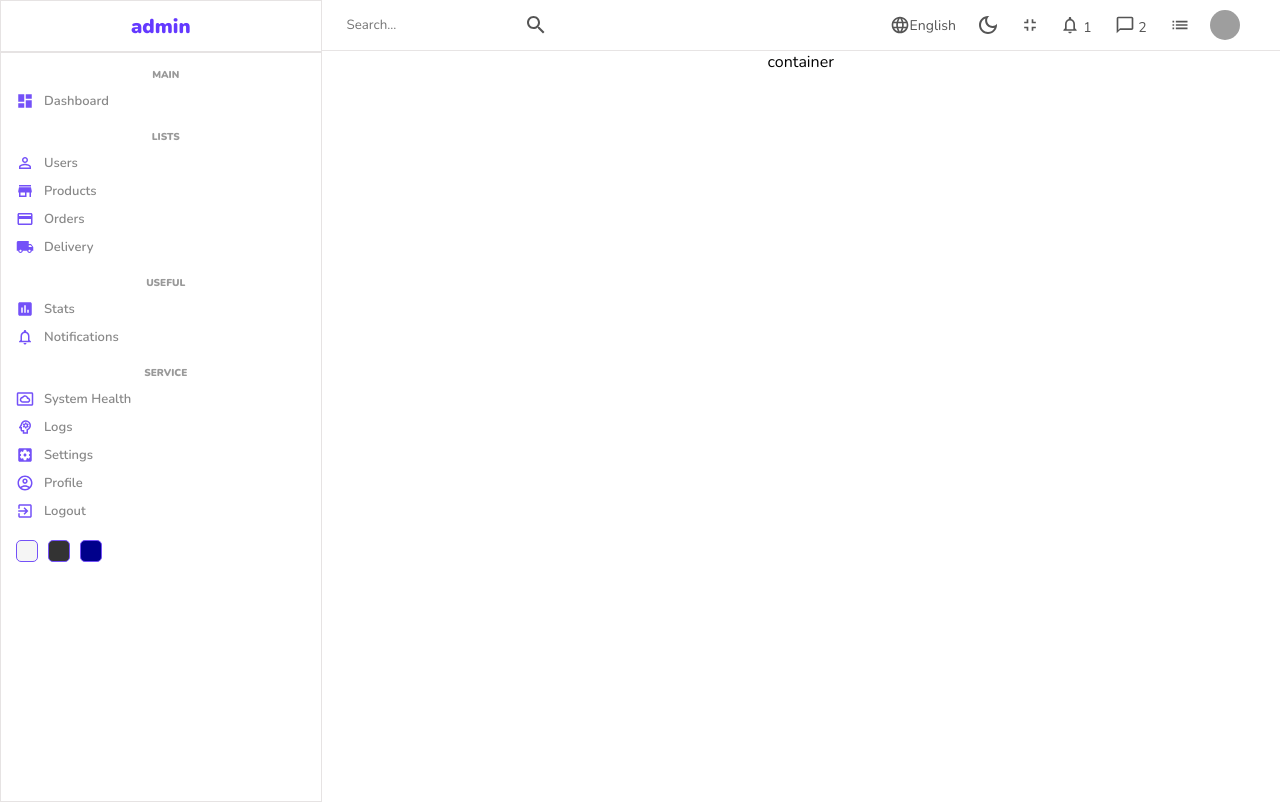
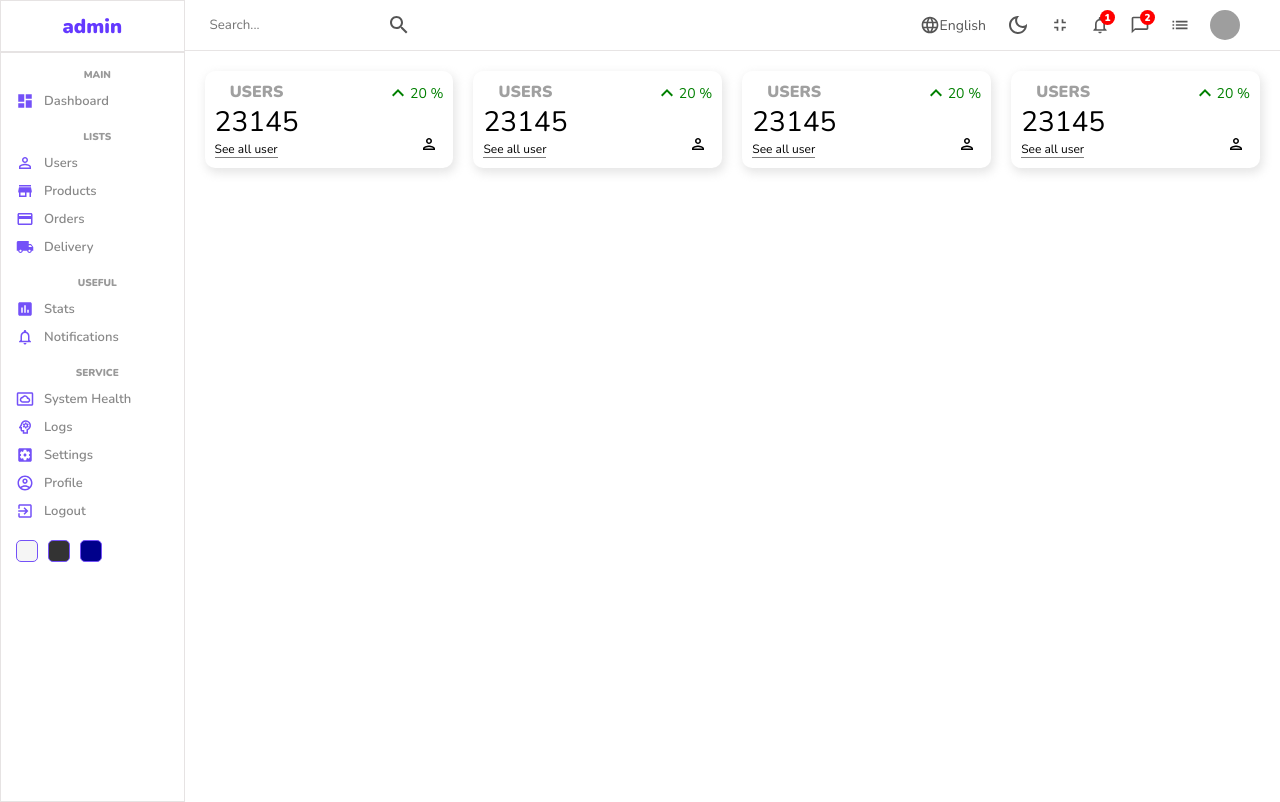
Before and after one commit to olofindamilola/adminpanel, a React (Create React App) app: page / in a window 1280 px wide. Built offline with nearby package versions, Linux system fonts and the light colour scheme; grey boxes are pictures that could not be loaded.

Commit message:
commit made

```diff
--- a/src/components/navbar/navbar.scss
+++ b/src/components/navbar/navbar.scss
@@ -55,6 +55,17 @@
             .counter{
                 width: 15px;
                 height: 15px;
+                background-color: red;
+                border-radius: 50%;
+                color: white;
+                display: flex;
+                align-items: center;
+                justify-content: center;
+                font-size: 10px;
+                font-weight: bold;
+                position: absolute;
+                top: -5px;
+                right: -5px;
             }
         }
     }
--- /dev/null
+++ b/src/components/widget/Widget.jsx
@@ -0,0 +1,24 @@
+import "./widget.scss";
+import KeyboardArrowUpIcon from "@mui/icons-material/KeyboardArrowUp";
+import PersonOutlinedIcon from "@mui/icons-material/PersonOutlined";
+
+const Widget = () => {
+  return (
+    <div className="widget">
+        <div className="left">
+            <span className="title">USERS</span>
+            <span className="counter">23145</span>
+            <span className="link">See all user</span>
+        </div>
+        <div className="right">
+            <div className="percentage positive">
+                <KeyboardArrowUpIcon />
+                20 %
+            </div>
+                <PersonOutlinedIcon  className="icon"/>
+        </div>
+    </div>
+  )
+}
+
+export default Widget
--- /dev/null
+++ b/src/components/widget/widget.scss
@@ -0,0 +1,54 @@
+.widget {
+    display: flex;
+    justify-content: space-between;
+    flex: 1;
+    padding: 10px;
+    -webkit-box-shadow: 2px 4px 10px 1px rgba(0, 0, 0, 0.47);
+    box-shadow: 2px 4px 10px 1px rgba(201, 201, 201, 0.47);
+    border-radius: 10px;
+    height: 100%;
+
+    .left, .right{
+        display: flex;
+        flex-direction: column;
+        justify-content: space-between;
+
+        .title{
+            font-weight: bold;
+            font-size: 300;
+            color: rgba(160, 160, 160);
+        }
+
+        .counter {
+            font-size: 28px;
+            font-weight: 300;
+        }
+
+        .link{
+            width: max-content;
+            font-size:12px;
+            border-bottom: 1px solid gray;
+        }
+
+        .percentage{
+            display: flex;
+            align-items: center;
+            font-size: 14px;
+
+            &.positive {
+                color: green;
+            }
+
+            &.negative {
+                color: red;
+            }
+        }
+
+        .icon{
+            font-size: 18px;
+            padding: 5px;
+            border-radius: 5px;
+            align-self: flex-end;
+        }
+    }
+}
--- a/src/pages/home/Home.jsx
+++ b/src/pages/home/Home.jsx
@@ -1,5 +1,6 @@
 import Navbarr from "../../components/navbar/Navbarr";
 import Sidebar from "../../components/sidebar/Sidebar"
+import Widget from "../../components/widget/Widget";
 import "./home.scss";
 
 
@@ -9,7 +10,12 @@
       <Sidebar />
       <div className="homeContainer">
         <Navbarr />
-        container
+        <div className="widgets">
+          <Widget type="user" />
+          <Widget type="order" />
+          <Widget type="earning" />
+          <Widget type="balance" />
+        </div>
         </div>
 
     </div>
--- a/src/pages/home/home.scss
+++ b/src/pages/home/home.scss
@@ -3,6 +3,12 @@
 
     .homeContainer{
 
-        flex: 3;
+        flex: 6;
+
+        .widgets{
+            display: flex;
+            padding: 20px;
+            gap: 20px
+        }
     }
 }
```
